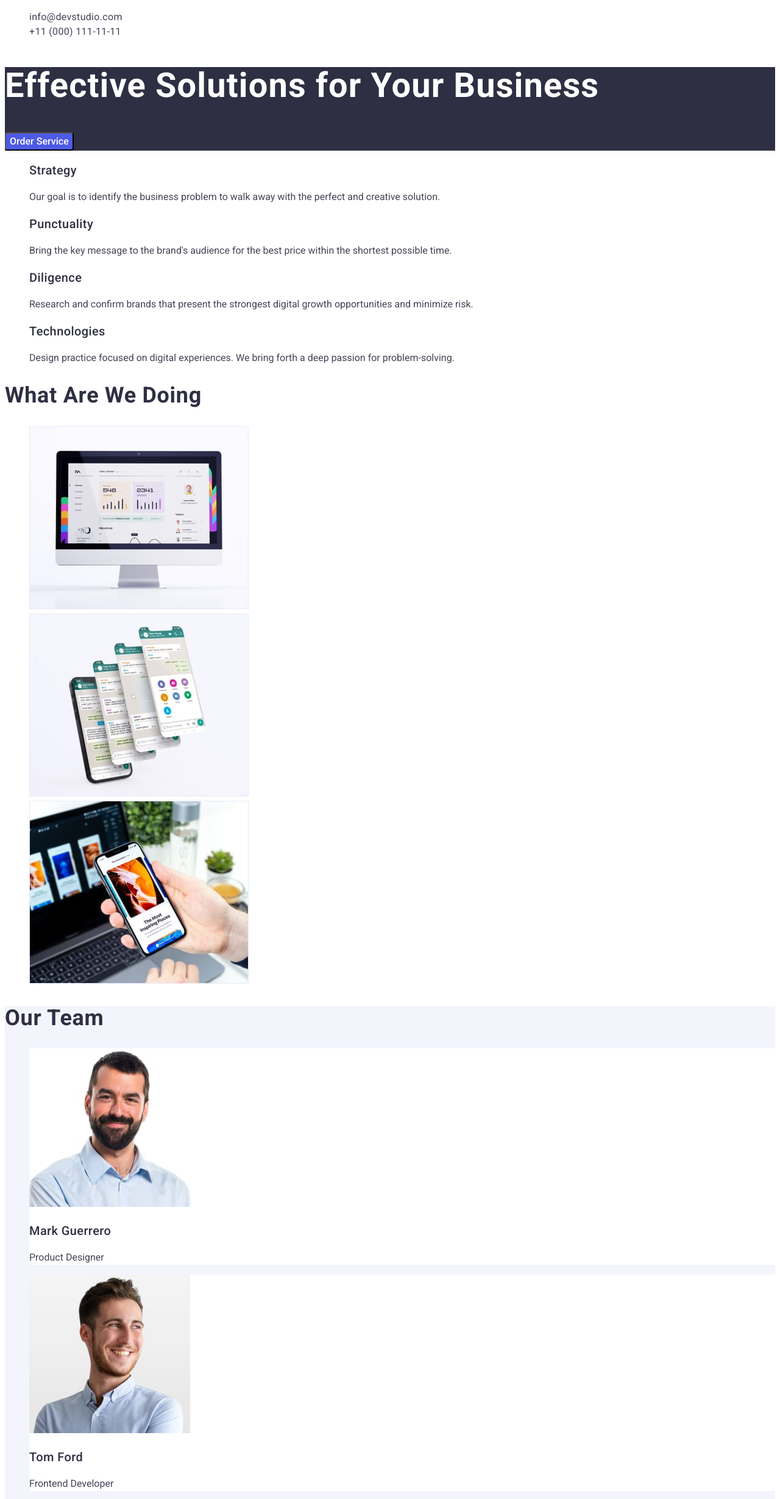
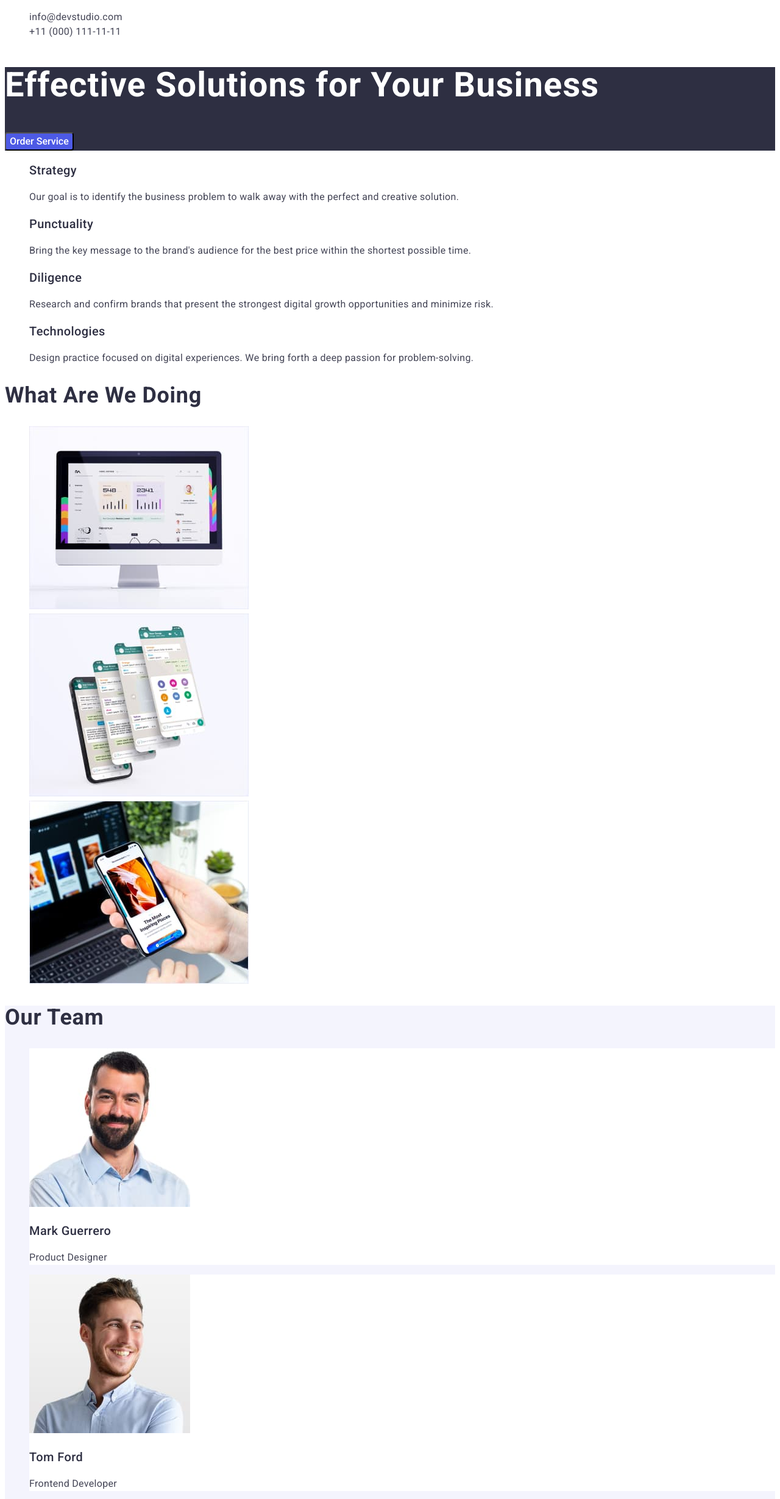
Before and after one commit to DaniilYevlanov/goit-markup-hw-02, a plain HTML site: page index.html in a window 1280 px wide. Shown: the part 122-2580 px from the top of the page at 61% size. Drawn offline with Linux system fonts and the light colour scheme.

Commit message:
css correct

```diff
--- a/css/styles.css
+++ b/css/styles.css
@@ -33,13 +33,12 @@ body {
 
 .logo-web {
     color: var(--primary-brand-clr);
-    letter-spacing: 0.03em;
 }
 .nav-link {
     font-weight: 500;
     color: var(--dark-clr);
     text-decoration: none;
-     letter-spacing: 0.02em;
+         letter-spacing: 0.02em;
 }
 
 .nav-link:hover,
@@ -62,7 +61,7 @@ letter-spacing: 0.02em;
  }
 
  /*Hero*/
- .section-txt-aout{
+ .section-txt {
    letter-spacing: 0.02em;
  }
 
@@ -73,7 +72,7 @@ letter-spacing: 0.02em;
  .hero-title{
     color: var(--background-primary);
     font-size: 56px;
-    line-height: 60px;
+    line-height: 1.07;
     letter-spacing: 0.02em;
  }
 
--- a/index.html
+++ b/index.html
@@ -44,28 +44,28 @@
       <ul>
         <li>
           <h3 class="section-subtitle">Strategy</h3>
-          <p class="txt-about">
+          <p class="section-txt">
             Our goal is to identify the business problem to walk away with the
             perfect and creative solution.
           </p>
         </li>
         <li>
           <h3 class="section-subtitle">Punctuality</h3>
-          <p class="txt-about">
+          <p class="section-txt">
             Bring the key message to the brand's audience for the best price
             within the shortest possible time.
           </p>
         </li>
         <li>
           <h3 class="section-subtitle">Diligence</h3>
-          <p class="txt-about">
+          <p class="section-txt">
             Research and confirm brands that present the strongest digital
             growth opportunities and minimize risk.
           </p>
         </li>
         <li>
           <h3 class="section-subtitle">Technologies</h3>
-          <p class="txt-about">
+          <p class="section-txt">
             Design practice focused on digital experiences. We bring forth a
             deep passion for problem-solving.
           </p>
@@ -114,7 +114,7 @@
             height="260"
           />
           <h3 class="section-subtitle">Mark Guerrero</h3>
-          <p class="section-txt-about">Product Designer</p>
+          <p class="section-txt">Product Designer</p>
         </li>
         <li class="card-back">
           <img
@@ -124,7 +124,7 @@
             height="260"
           />
           <h3 class="section-subtitle">Tom Ford</h3>
-          <p class="section-txt-about">Frontend Developer</p>
+          <p class="section-txt">Frontend Developer</p>
         </li>
         <li class="card-back">
           <img
@@ -134,7 +134,7 @@
             height="260"
           />
           <h3 class="section-subtitle">Camila Garcia</h3>
-          <p class="section-txt-about">Marketing</p>
+          <p class="section-txt">Marketing</p>
         </li>
         <li class="card-back">
           <img
@@ -144,7 +144,7 @@
             height="260"
           />
           <h3 class="section-subtitle">Daniel Wilson</h3>
-          <p class="section-txt-about">UI Designer</p>
+          <p class="section-txt">UI Designer</p>
         </li>
       </ul>
     </section>
```
Also changed, not shown: portfolio.html (+8 -8 lines).
